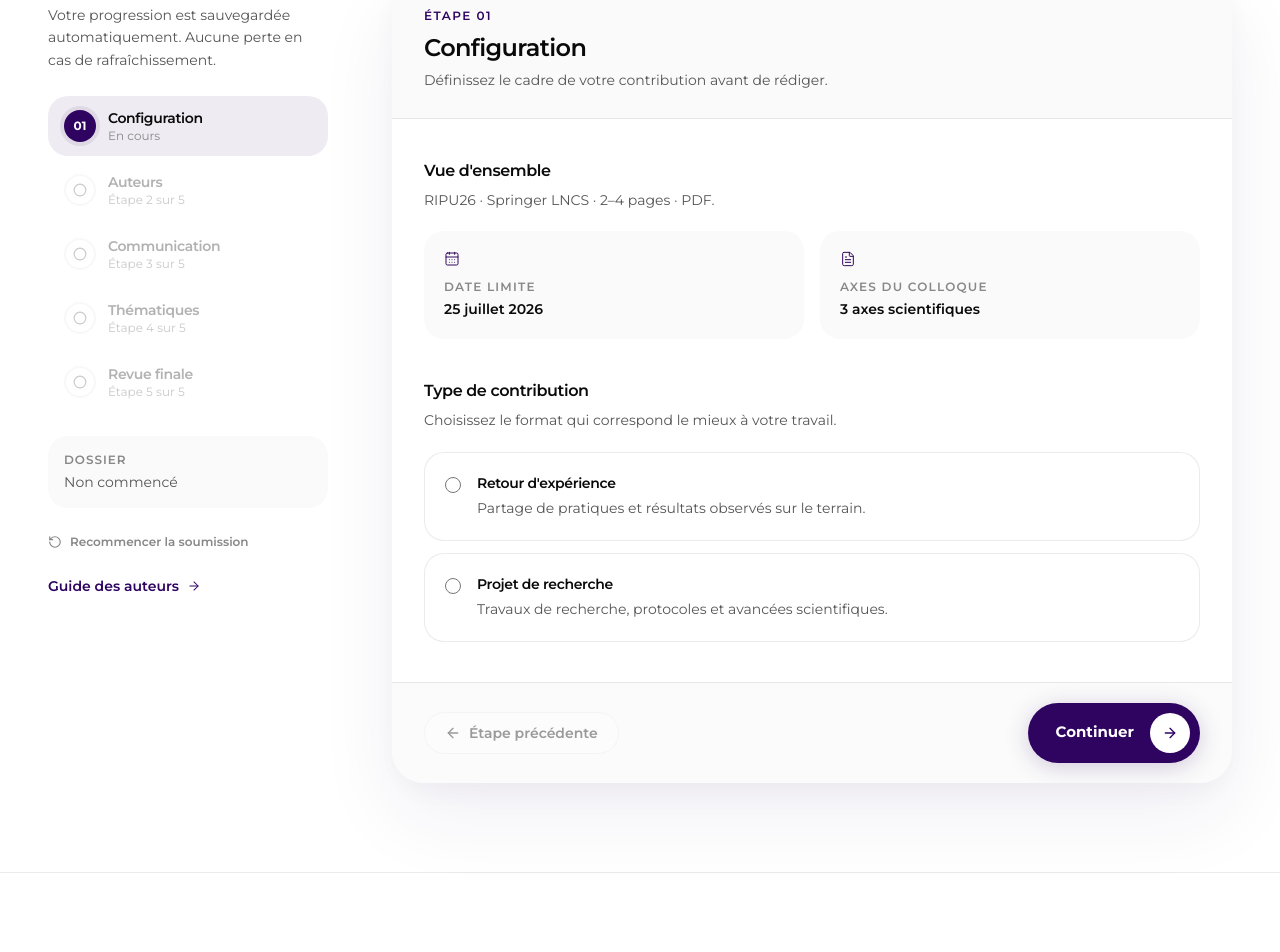
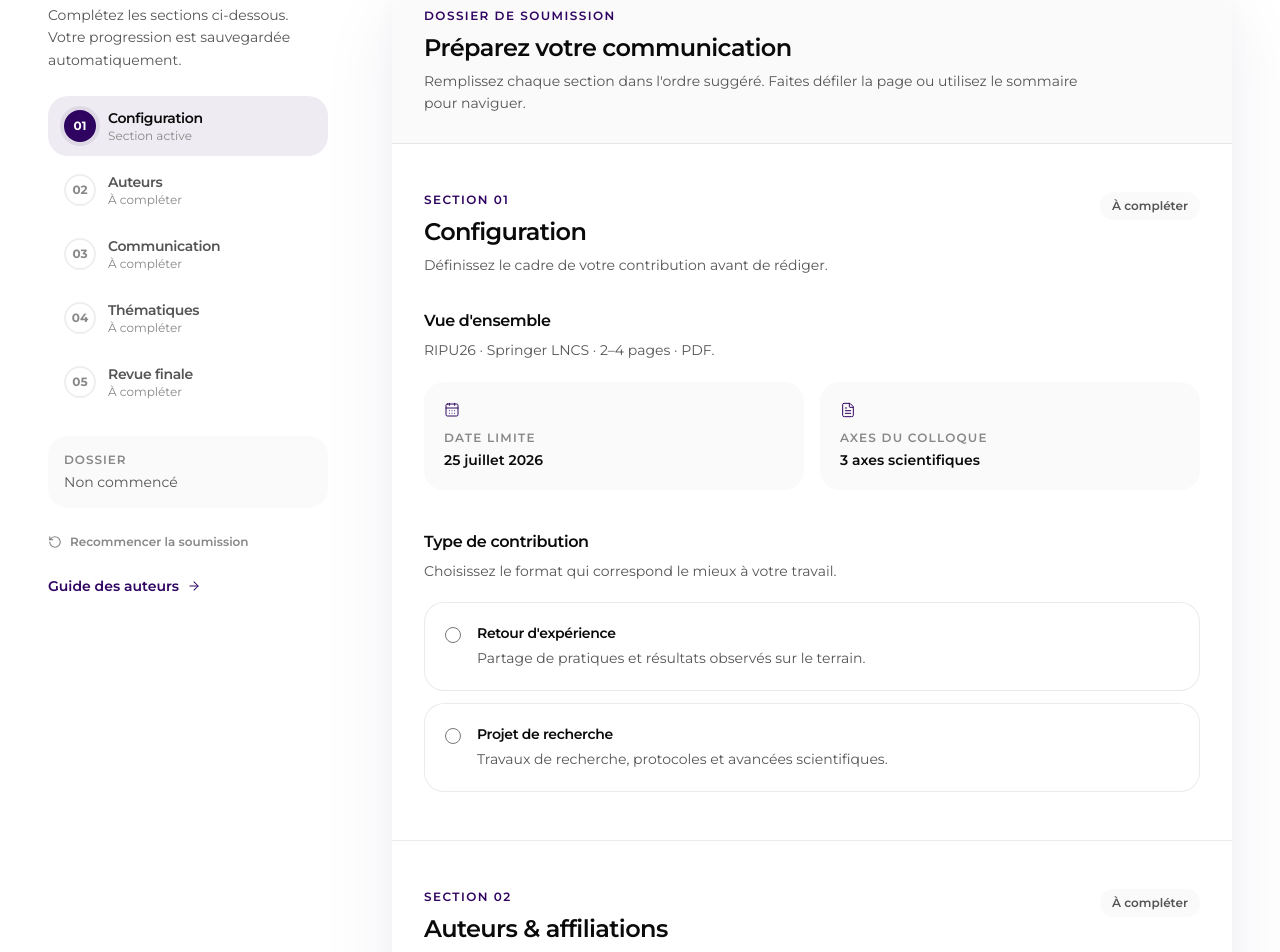
Before and after one commit to amamamou/ripu, a Next.js app: page /soumission in a window 1280 px wide. Shown: the part 620-1572 px from the top of the page. Built offline with nearby package versions, Linux system fonts and the light colour scheme.

Commit message:
ui submission

```diff
--- a/components/soumission/already-submitted-panel.tsx
+++ b/components/soumission/already-submitted-panel.tsx
@@ -26,7 +26,7 @@ export function AlreadySubmittedPanel({ submission }: { submission: StoredSubmis
                 Soumission enregistrée
               </p>
               <h2 className="mt-2 text-xl font-semibold tracking-tight text-[var(--black)] md:text-2xl">
-                Vous avez déjà transmis une communication
+                Vous avez transmis une communication
               </h2>
               <p className="mt-3 text-sm leading-relaxed text-[var(--grey-600)]">
                 Chaque compte auteur ne peut soumettre qu&apos;une seule communication à RIPU26. Votre
--- /dev/null
+++ b/components/soumission/submission-section.tsx
@@ -0,0 +1,58 @@
+"use client"
+
+import type { ReactNode } from "react"
+import { Check } from "lucide-react"
+import { cn } from "@/lib/utils"
+
+export function SubmissionSection({
+  step,
+  title,
+  description,
+  complete,
+  children,
+}: {
+  step: number
+  title: string
+  description: string
+  complete?: boolean
+  children: ReactNode
+}) {
+  return (
+    <section
+      id={`submission-section-${step}`}
+      className="scroll-mt-[5.75rem] border-b border-[var(--border)] px-6 py-10 last:border-b-0 md:px-8 md:py-12"
+    >
+      <div className="mb-8 flex flex-col gap-3 sm:flex-row sm:items-start sm:justify-between">
+        <div className="max-w-2xl">
+          <p className="text-xs font-semibold uppercase tracking-[0.12em] text-[var(--brand)]">
+            Section {String(step).padStart(2, "0")}
+          </p>
+          <h2 className="mt-2 text-xl font-semibold tracking-tight text-[var(--black)] md:text-2xl">
+            {title}
+          </h2>
+          <p className="mt-1.5 text-sm leading-relaxed text-[var(--grey-600)]">{description}</p>
+        </div>
+        {complete !== undefined && (
+          <span
+            className={cn(
+              "inline-flex shrink-0 items-center gap-1.5 rounded-full px-3 py-1.5 text-xs font-semibold",
+              complete
+                ? "bg-[var(--success-soft)] text-[var(--success)]"
+                : "bg-[var(--grey-50)] text-[var(--grey-600)]"
+            )}
+          >
+            {complete ? (
+              <>
+                <Check className="h-3.5 w-3.5" strokeWidth={2.5} aria-hidden />
+                Complété
+              </>
+            ) : (
+              "À compléter"
+            )}
+          </span>
+        )}
+      </div>
+      {children}
+    </section>
+  )
+}
--- a/components/soumission/submission-step-nav.tsx
+++ b/components/soumission/submission-step-nav.tsx
@@ -1,8 +1,7 @@
 "use client"
 
-import { Check, Circle, Cloud, Loader2, RotateCcw } from "lucide-react"
+import { Check, Cloud, Loader2, RotateCcw } from "lucide-react"
 import { cn } from "@/lib/utils"
-import { WIZARD_STEPS } from "@/lib/submission-form"
 
 type StepProgress = {
   id: number
@@ -14,32 +13,25 @@ type StepProgress = {
 
 export function SubmissionStepNav({
   steps,
-  currentStep,
   onStepClick,
 }: {
   steps: StepProgress[]
-  currentStep: number
   onStepClick: (step: number) => void
 }) {
   return (
-    <nav aria-label="Étapes de soumission" className="space-y-1">
-      {steps.map((step, index) => {
-        const reachable = step.id <= currentStep || step.complete
-        const upcoming = !step.complete && !step.active
+    <nav aria-label="Sections de soumission" className="space-y-1">
+      {steps.map((step) => {
         const completed = step.complete && !step.active
 
         return (
           <button
             key={step.id}
             type="button"
-            onClick={() => reachable && onStepClick(step.id)}
-            disabled={!reachable}
+            onClick={() => onStepClick(step.id)}
             className={cn(
               "flex w-full items-center gap-3 rounded-[var(--radius-xl)] px-4 py-3 text-left transition-colors",
               step.active && "bg-[var(--brand-soft)]",
-              completed && "hover:bg-[var(--grey-50)]",
-              upcoming && reachable && "hover:bg-[var(--grey-50)]",
-              !reachable && "cursor-not-allowed opacity-45"
+              !step.active && "hover:bg-[var(--grey-50)]"
             )}
           >
             <span
@@ -47,35 +39,27 @@ export function SubmissionStepNav({
                 "flex h-8 w-8 shrink-0 items-center justify-center rounded-full text-xs font-bold transition-colors",
                 completed && "bg-[var(--brand)] text-white",
                 step.active && "bg-[var(--brand)] text-white ring-4 ring-[var(--brand-soft)]",
-                upcoming && "border-2 border-[var(--grey-100)] bg-white text-[var(--grey-400)]"
+                !completed && !step.active && "border-2 border-[var(--grey-100)] bg-white text-[var(--grey-400)]"
               )}
               aria-hidden
             >
               {completed ? (
                 <Check className="h-4 w-4" strokeWidth={2.5} />
-              ) : step.active ? (
+              ) : (
                 String(step.id).padStart(2, "0")
-              ) : (
-                <Circle className="h-3.5 w-3.5" strokeWidth={2} />
               )}
             </span>
             <span className="min-w-0">
               <span
                 className={cn(
                   "block text-sm font-semibold tracking-tight",
-                  step.active ? "text-[var(--black)]" : completed ? "text-[var(--grey-600)]" : "text-[var(--grey-600)]"
+                  step.active ? "text-[var(--black)]" : "text-[var(--grey-600)]"
                 )}
               >
                 {step.label}
               </span>
               <span className="block text-xs text-[var(--grey-400)]">
-                {completed
-                  ? "Complété"
-                  : step.active
-                    ? step.id === 5
-                      ? "Revue en cours"
-                      : "En cours"
-                    : `Étape ${index + 1} sur ${WIZARD_STEPS.length}`}
+                {completed ? "Complété" : step.active ? "Section active" : "À compléter"}
               </span>
             </span>
           </button>
@@ -87,16 +71,16 @@ export function SubmissionStepNav({
 
 export function SubmissionMobileSteps({
   steps,
-  currentStep,
   completenessScore,
   hasProgress,
+  onSectionClick,
 }: {
   steps: StepProgress[]
-  currentStep: number
   completenessScore: number
   hasProgress: boolean
+  onSectionClick: (step: number) => void
 }) {
-  const active = steps.find((s) => s.id === currentStep)
+  const active = steps.find((s) => s.active)
   const completedCount = steps.filter((s) => s.complete).length
   const ready = hasProgress && completenessScore === 100
 
@@ -105,9 +89,9 @@ export function SubmissionMobileSteps({
       <div className="flex items-center justify-between gap-3">
         <div>
           <p className="text-xs font-semibold uppercase tracking-[0.1em] text-[var(--brand)]">
-            Étape {currentStep} / {WIZARD_STEPS.length}
+            Dossier de soumission
           </p>
-          <p className="mt-1 text-sm font-semibold text-[var(--black)]">{active?.label}</p>
+          <p className="mt-1 text-sm font-semibold text-[var(--black)]">{active?.label ?? "Configuration"}</p>
         </div>
         {hasProgress && (
           <p
@@ -131,8 +115,27 @@ export function SubmissionMobileSteps({
           />
         </div>
       )}
+      <div className="mt-3 flex gap-2 overflow-x-auto pb-1">
+        {steps.map((step) => (
+          <button
+            key={step.id}
+            type="button"
+            onClick={() => onSectionClick(step.id)}
+            className={cn(
+              "shrink-0 rounded-full px-3 py-1.5 text-xs font-semibold transition-colors",
+              step.active
+                ? "bg-[var(--brand)] text-white"
+                : step.complete
+                  ? "bg-white text-[var(--grey-600)]"
+                  : "bg-white text-[var(--grey-400)]"
+            )}
+          >
+            {step.short}
+          </button>
+        ))}
+      </div>
       <p className="mt-2 text-xs text-[var(--grey-400)]">
-        {completedCount} étape{completedCount > 1 ? "s" : ""} validée{completedCount > 1 ? "s" : ""}
+        {completedCount} section{completedCount > 1 ? "s" : ""} complétée{completedCount > 1 ? "s" : ""}
       </p>
     </div>
   )
--- a/components/soumission/submission-workspace.tsx
+++ b/components/soumission/submission-workspace.tsx
@@ -1,9 +1,8 @@
 "use client"
 
 import Link from "next/link"
-import { useState } from "react"
-import { ArrowLeft, ArrowRight } from "lucide-react"
-import { AnimatePresence, motion } from "framer-motion"
+import { useCallback, useEffect, useMemo, useState } from "react"
+import { ArrowRight } from "lucide-react"
 import { useSubmissionWorkspace } from "@/components/soumission/use-submission-workspace"
 import {
   DraftRestoredBanner,
@@ -15,19 +14,23 @@ import {
   SubmissionStepNav,
   SubmissionSuccessNotice,
 } from "@/components/soumission/submission-step-nav"
+import { SubmissionSection } from "@/components/soumission/submission-section"
 import { SetupStep } from "@/components/soumission/steps/setup-step"
 import { AuthorsStep } from "@/components/soumission/steps/authors-step"
 import { PaperStep } from "@/components/soumission/steps/paper-step"
 import { TopicsStep } from "@/components/soumission/steps/topics-step"
 import { ReviewStep } from "@/components/soumission/steps/review-step"
-import { WIZARD_STEPS, hasSubmissionProgress } from "@/lib/submission-form"
+import {
+  hasSubmissionProgress,
+  validateStep,
+  WIZARD_STEPS,
+} from "@/lib/submission-form"
 import { isSubmissionClosed } from "@/lib/submission"
 import { SubmissionClosedPanel } from "@/components/soumission/submission-closed-panel"
 import { AlreadySubmittedPanel } from "@/components/soumission/already-submitted-panel"
 import { useAuth } from "@/contexts/auth-context"
-import { cn } from "@/lib/utils"
 
-const stepMeta: Record<number, { title: string; description: string }> = {
+const sectionMeta: Record<number, { title: string; description: string }> = {
   1: {
     title: "Configuration",
     description: "Définissez le cadre de votre contribution avant de rédiger.",
@@ -45,9 +48,17 @@ const stepMeta: Record<number, { title: string; description: string }> = {
     description: "Positionnez votre travail dans le programme scientifique de RIPU26.",
   },
   5: {
-    title: "Revue finale",
-    description: "Inspectez votre dossier, vérifiez le PDF et transmettez au comité.",
+    title: "Revue & transmission",
+    description: "Vérifiez votre dossier, joignez le PDF et transmettez au comité.",
   },
+}
+
+function mergeStepErrors(draft: Parameters<typeof validateStep>[1], steps: number[]) {
+  const merged: Record<string, string> = {}
+  for (const step of steps) {
+    Object.assign(merged, validateStep(step, draft))
+  }
+  return merged
 }
 
 export function SubmissionWorkspace() {
@@ -61,9 +72,6 @@ export function SubmissionWorkspace() {
     savedAtLabel,
     stepProgress,
     completeness,
-    goToStep,
-    nextStep,
-    prevStep,
     pdfFile,
     setPdf,
     clearPdf,
@@ -80,6 +88,59 @@ export function SubmissionWorkspace() {
   } = useSubmissionWorkspace()
 
   const [showResetDialog, setShowResetDialog] = useState(false)
+  const [activeSection, setActiveSection] = useState(1)
+  const [revealAllErrors, setRevealAllErrors] = useState(false)
+
+  const scrollToSection = useCallback((step: number) => {
+    const el = document.getElementById(`submission-section-${step}`)
+    el?.scrollIntoView({ behavior: "smooth", block: "start" })
+    setActiveSection(step)
+  }, [])
+
+  const displayErrors = useMemo(() => {
+    if (Object.keys(errors).length > 0) return errors
+    if (!revealAllErrors) return {}
+    return mergeStepErrors(draft, [1, 2, 3, 4])
+  }, [draft, errors, revealAllErrors])
+
+  const navSteps = useMemo(
+    () => stepProgress.map((step) => ({ ...step, active: step.id === activeSection })),
+    [stepProgress, activeSection]
+  )
+
+  useEffect(() => {
+    const sections = WIZARD_STEPS.map((s) => document.getElementById(`submission-section-${s.id}`)).filter(
+      Boolean
+    ) as HTMLElement[]
+    if (!sections.length) return
+
+    const observer = new IntersectionObserver(
+      (entries) => {
+        const visible = entries
+          .filter((e) => e.isIntersecting)
+          .sort((a, b) => b.intersectionRatio - a.intersectionRatio)
+        if (!visible.length) return
+        const id = visible[0].target.id
+        const step = Number(id.replace("submission-section-", ""))
+        if (!Number.isNaN(step)) setActiveSection(step)
+      },
+      { rootMargin: "-20% 0px -55% 0px", threshold: [0, 0.25, 0.5, 0.75, 1] }
+    )
+
+    sections.forEach((section) => observer.observe(section))
+    return () => observer.disconnect()
+  }, [hydrated])
+
+  const handleIncompleteSubmit = useCallback(() => {
+    setRevealAllErrors(true)
+    const merged = mergeStepErrors(draft, [1, 2, 3, 4])
+    const firstIncomplete = WIZARD_STEPS.find((step) => {
+      if (step.id === 5) return false
+      return Object.keys(validateStep(step.id, draft)).length > 0
+    })
+    if (firstIncomplete) scrollToSection(firstIncomplete.id)
+    else if (Object.keys(merged).length > 0) scrollToSection(1)
+  }, [draft, scrollToSection])
 
   if (!hydrated || authLoading) {
     return (
@@ -97,9 +158,6 @@ export function SubmissionWorkspace() {
     return <AlreadySubmittedPanel submission={submission} />
   }
 
-  const meta = stepMeta[draft.currentStep]
-  const isFirst = draft.currentStep === 1
-  const isLast = draft.currentStep === WIZARD_STEPS.length
   const hasProgress = hasSubmissionProgress(draft)
 
   return (
@@ -110,10 +168,10 @@ export function SubmissionWorkspace() {
       {draftRestored && <DraftRestoredBanner onDismiss={dismissRestored} />}
 
       <SubmissionMobileSteps
-        steps={stepProgress}
-        currentStep={draft.currentStep}
+        steps={navSteps}
         completenessScore={completeness.score}
         hasProgress={hasProgress}
+        onSectionClick={scrollToSection}
       />
 
       <div className="mt-6 grid gap-8 lg:grid-cols-[minmax(240px,280px)_1fr] lg:gap-12 xl:gap-16">
@@ -124,10 +182,10 @@ export function SubmissionWorkspace() {
                 Espace de soumission
               </p>
               <p className="mt-2 text-sm leading-relaxed text-[var(--grey-600)]">
-                Votre progression est sauvegardée automatiquement. Aucune perte en cas de rafraîchissement.
+                Complétez les sections ci-dessous. Votre progression est sauvegardée automatiquement.
               </p>
             </div>
-            <SubmissionStepNav steps={stepProgress} currentStep={draft.currentStep} onStepClick={goToStep} />
+            <SubmissionStepNav steps={navSteps} onStepClick={scrollToSection} />
             <SubmissionCompleteness score={completeness.score} hasProgress={hasProgress} />
             <SaveIndicator state={saveState} savedAtLabel={savedAtLabel} hasProgress={hasProgress} />
             <RestartSubmissionButton onClick={() => setShowResetDialog(true)} />
@@ -141,82 +199,73 @@ export function SubmissionWorkspace() {
         <div className="min-w-0">
           <div className="floating-panel overflow-hidden">
             <div className="border-b border-[var(--border)] bg-[var(--grey-50)] px-6 py-6 md:px-8 md:py-7">
-              <div>
               <p className="text-xs font-semibold uppercase tracking-[0.12em] text-[var(--brand)]">
-                  Étape {String(draft.currentStep).padStart(2, "0")}
+                Dossier de soumission
               </p>
-                <h2 className="mt-2 text-xl font-semibold tracking-tight text-[var(--black)] md:text-2xl">
-                  {meta.title}
-                </h2>
-                <p className="mt-1.5 text-sm text-[var(--grey-600)]">{meta.description}</p>
-              </div>
+              <h1 className="mt-2 text-xl font-semibold tracking-tight text-[var(--black)] md:text-2xl">
+                Préparez votre communication
+              </h1>
+              <p className="mt-1.5 max-w-2xl text-sm leading-relaxed text-[var(--grey-600)]">
+                Remplissez chaque section dans l&apos;ordre suggéré. Faites défiler la page ou utilisez le
+                sommaire pour naviguer.
+              </p>
             </div>
 
-            <div className="px-6 py-8 md:px-8 md:py-10">
-              <AnimatePresence mode="wait">
-                <motion.div
-                  key={draft.currentStep}
-                  initial={{ opacity: 0, y: 12 }}
-                  animate={{ opacity: 1, y: 0 }}
-                  exit={{ opacity: 0, y: -8 }}
-                  transition={{ duration: 0.35, ease: [0.16, 1, 0.3, 1] }}
+            <SubmissionSection
+              step={1}
+              title={sectionMeta[1].title}
+              description={sectionMeta[1].description}
+              complete={stepProgress[0]?.complete}
             >
-                  {draft.currentStep === 1 && <SetupStep draft={draft} onChange={patch} errors={errors} />}
-                  {draft.currentStep === 2 && <AuthorsStep draft={draft} onChange={patch} errors={errors} />}
-                  {draft.currentStep === 3 && <PaperStep draft={draft} onChange={patch} errors={errors} />}
-                  {draft.currentStep === 4 && <TopicsStep draft={draft} onChange={patch} errors={errors} />}
-                  {draft.currentStep === 5 && (
+              <SetupStep draft={draft} onChange={patch} errors={displayErrors} />
+            </SubmissionSection>
+
+            <SubmissionSection
+              step={2}
+              title={sectionMeta[2].title}
+              description={sectionMeta[2].description}
+              complete={stepProgress[1]?.complete}
+            >
+              <AuthorsStep draft={draft} onChange={patch} errors={displayErrors} />
+            </SubmissionSection>
+
+            <SubmissionSection
+              step={3}
+              title={sectionMeta[3].title}
+              description={sectionMeta[3].description}
+              complete={stepProgress[2]?.complete}
+            >
+              <PaperStep draft={draft} onChange={patch} errors={displayErrors} />
+            </SubmissionSection>
+
+            <SubmissionSection
+              step={4}
+              title={sectionMeta[4].title}
+              description={sectionMeta[4].description}
+              complete={stepProgress[3]?.complete}
+            >
+              <TopicsStep draft={draft} onChange={patch} errors={displayErrors} />
+            </SubmissionSection>
+
+            <SubmissionSection
+              step={5}
+              title={sectionMeta[5].title}
+              description={sectionMeta[5].description}
+              complete={stepProgress[4]?.complete}
+            >
               <ReviewStep
                 draft={draft}
                 pdfFile={pdfFile}
                 pdfNeedsReattach={pdfNeedsReattach}
-                      onEditStep={goToStep}
+                onEditStep={scrollToSection}
                 onPdfFile={(file, meta) => setPdf(file, meta)}
                 onPdfClear={clearPdf}
                 onSubmitted={completeSubmission}
+                onIncompleteSubmit={handleIncompleteSubmit}
                 isSubmitting={isSubmitting}
                 setIsSubmitting={setIsSubmitting}
               />
-                  )}
-                </motion.div>
-              </AnimatePresence>
-            </div>
-
-            {!isLast && (
-              <div className="flex flex-col-reverse gap-3 border-t border-[var(--border)] bg-[var(--grey-50)]/80 px-6 py-5 sm:flex-row sm:items-center sm:justify-between md:px-8">
-                <button
-                  type="button"
-                  onClick={prevStep}
-                  disabled={isFirst}
-                  className={cn(
-                    "inline-flex items-center justify-center gap-2 rounded-full border border-[var(--border)] bg-white px-5 py-2.5 text-sm font-semibold text-[var(--black)]",
-                    isFirst && "pointer-events-none opacity-40"
-                  )}
-                >
-                  <ArrowLeft className="h-4 w-4" />
-                  Étape précédente
-                </button>
-                <button type="button" onClick={nextStep} className="btn-lime w-full justify-center sm:w-auto">
-                  Continuer
-                  <span className="btn-lime-icon">
-                    <ArrowRight className="h-4 w-4" />
-                  </span>
-                </button>
-              </div>
-            )}
-
-            {isLast && (
-              <div className="border-t border-[var(--border)] bg-[var(--grey-50)]/80 px-6 py-5 md:px-8">
-                <button
-                  type="button"
-                  onClick={prevStep}
-                  className="inline-flex items-center gap-2 text-sm font-semibold text-[var(--brand)]"
-                >
-                  <ArrowLeft className="h-4 w-4" />
-                  Revenir aux thématiques
-                </button>
-              </div>
-            )}
+            </SubmissionSection>
           </div>
         </div>
       </div>
@@ -228,6 +277,7 @@ export function SubmissionWorkspace() {
         onConfirm={() => {
           resetSubmission()
           setShowResetDialog(false)
+          setRevealAllErrors(false)
         }}
       />
     </div>
--- a/package.json
+++ b/package.json
@@ -20,7 +20,7 @@
     "lucide-react": "^1.16.0",
     "next": "16.2.6",
     "next-auth": "^5.0.0-beta.31",
-    "nodemailer": "^9.0.1",
+    "nodemailer": "^7.0.13",
     "pdf-lib": "^1.17.1",
     "react": "^19",
     "react-dom": "^19",
```
Also changed, not shown: components/auth/auth-shell.tsx (+12 -8 lines), components/soumission/steps/review-step.tsx (+7 -3 lines), 1 other file (tests, documents, lock files or other folders). Lines whose indentation alone changed are shown as unchanged.
